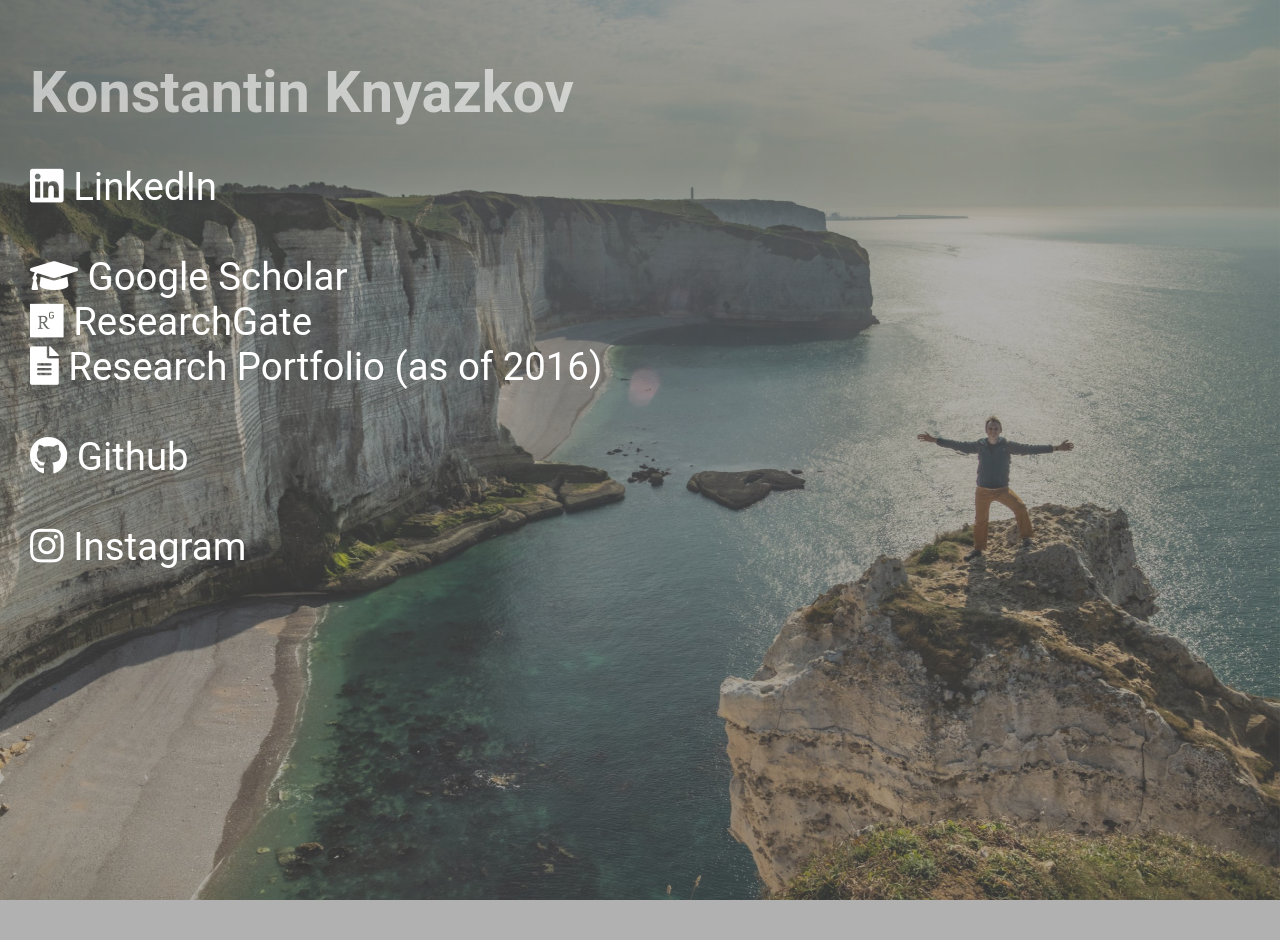
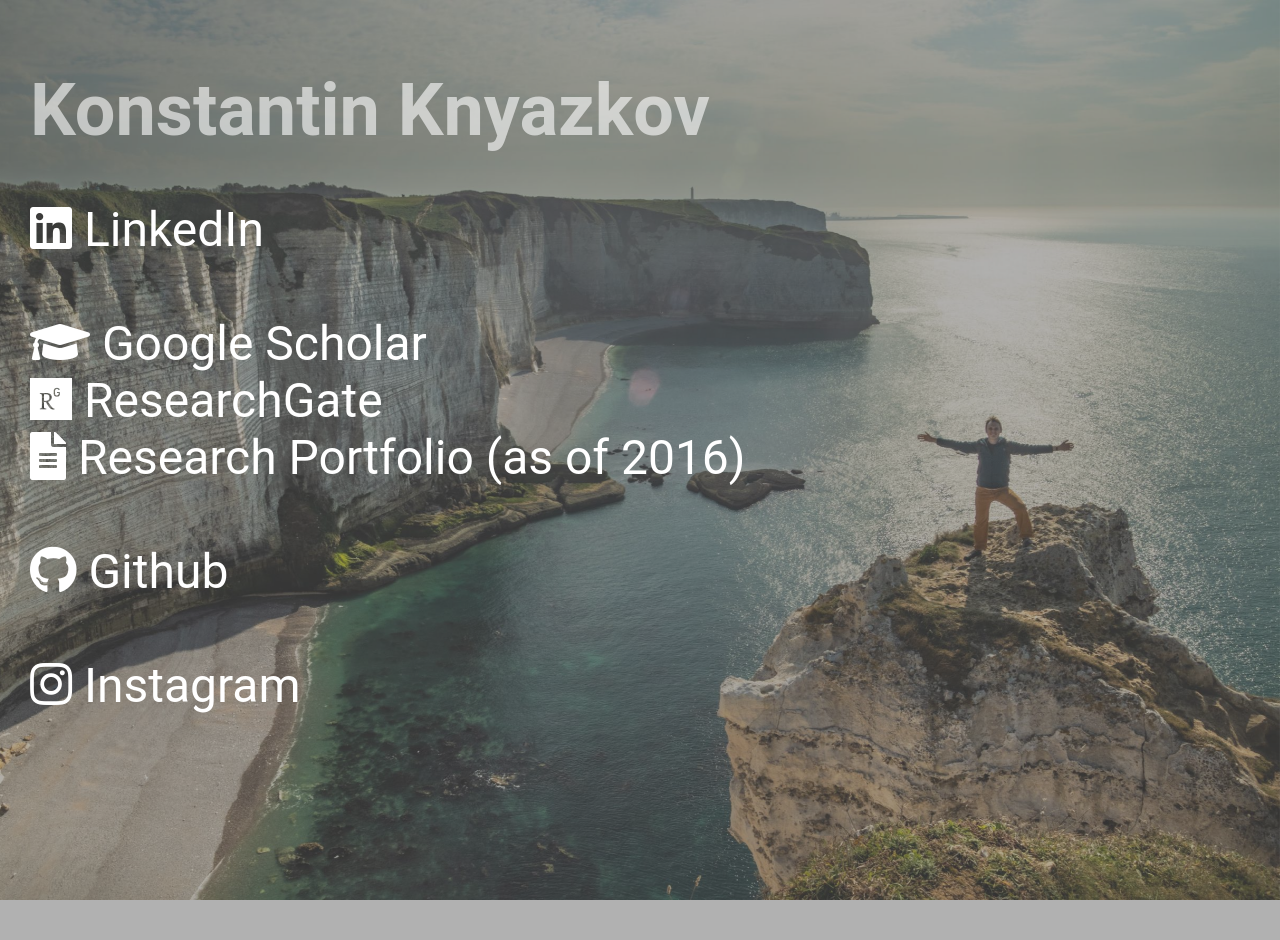
Before and after one commit to ze0n/konstantin.knyazkov, a Jekyll site: the page a.html, which Jekyll copies as it is, in a window 1280 px wide. Built offline with Jekyll 4.4.1, drawn with Linux system fonts in a browser that asks for light colours; nearby versions of some CDN libraries.

Commit message:
Update font size

```diff
--- a/a.html
+++ b/a.html
@@ -72,7 +72,7 @@
     @media screen and (max-width: 1280px) {
 
         html {
-            font-size: 32px;
+            font-size: 40px;
         }
 
         .overlay {
```
